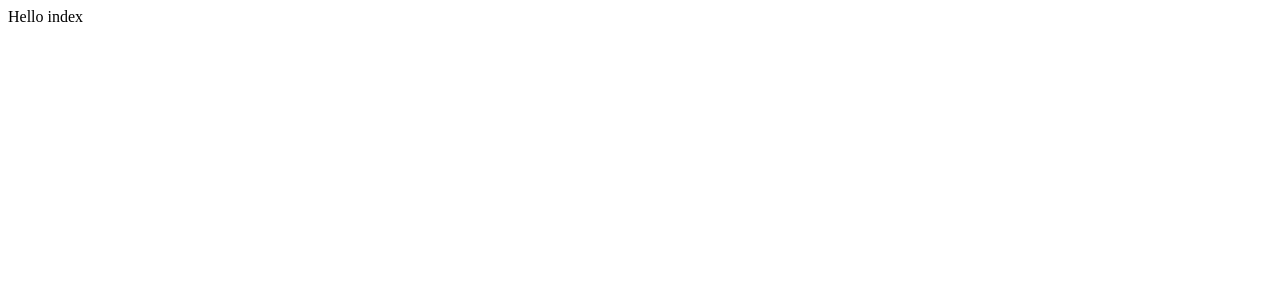
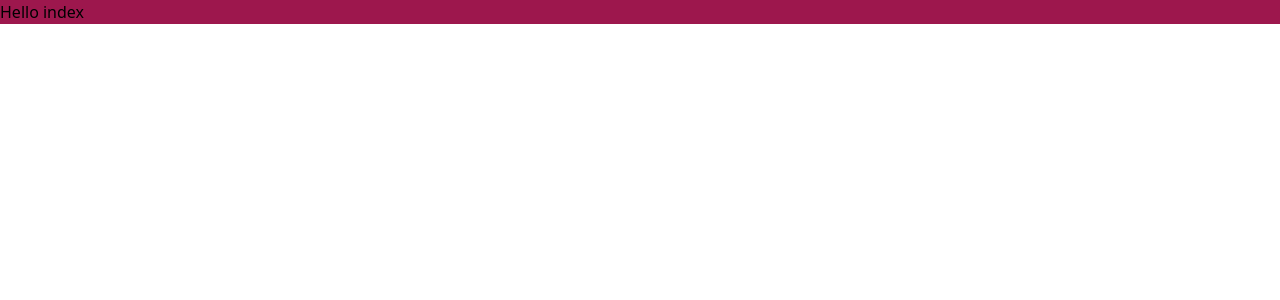
Before and after one commit to JarneDel/digital-patient-twin-frontend, a Nuxt app: page / in a window 1280 px wide. Shown: the top 300 px of the page. Built offline with nearby package versions, Linux system fonts and the light colour scheme.

Commit message:
tailwindCss

```diff
--- /dev/null
+++ b/assets/css/main.css
@@ -0,0 +1,3 @@
+@tailwind base;
+@tailwind components;
+@tailwind utilities;
--- a/nuxt.config.ts
+++ b/nuxt.config.ts
@@ -1,4 +1,11 @@
 // https://nuxt.com/docs/api/configuration/nuxt-config
+
 export default defineNuxtConfig({
-
+    css: ['~/assets/css/main.css'],
+    postcss: {
+        plugins: {
+            tailwindcss: {},
+            autoprefixer: {},
+        },
+    },
 })
--- a/package.json
+++ b/package.json
@@ -10,7 +10,10 @@
   },
   "devDependencies": {
     "@types/node": "^18",
-    "nuxt": "^3.4.3"
+    "autoprefixer": "^10.4.14",
+    "nuxt": "^3.4.3",
+    "postcss": "^8.4.23",
+    "tailwindcss": "^3.3.2"
   },
   "volta": {
     "node": "18.16.0"
--- a/pages/index.vue
+++ b/pages/index.vue
@@ -3,7 +3,7 @@
 </script>
 
 <template>
-  <div>Hello index</div>
+  <div class="bg-pink-800">Hello index</div>
 </template>
 
 <style scoped>
--- /dev/null
+++ b/tailwind.config.js
@@ -0,0 +1,15 @@
+/** @type {import('tailwindcss').Config} */
+module.exports = {
+  content: [
+    "./components/**/*.{js,vue,ts}",
+    "./layouts/**/*.vue",
+    "./pages/**/*.vue",
+    "./plugins/**/*.{js,ts}",
+    "./nuxt.config.{js,ts}",
+    "./app.vue",
+  ],
+  theme: {
+    extend: {},
+  },
+  plugins: [],
+}
```
Also changed, not shown: 1 other file (tests, documents, lock files or other folders).
